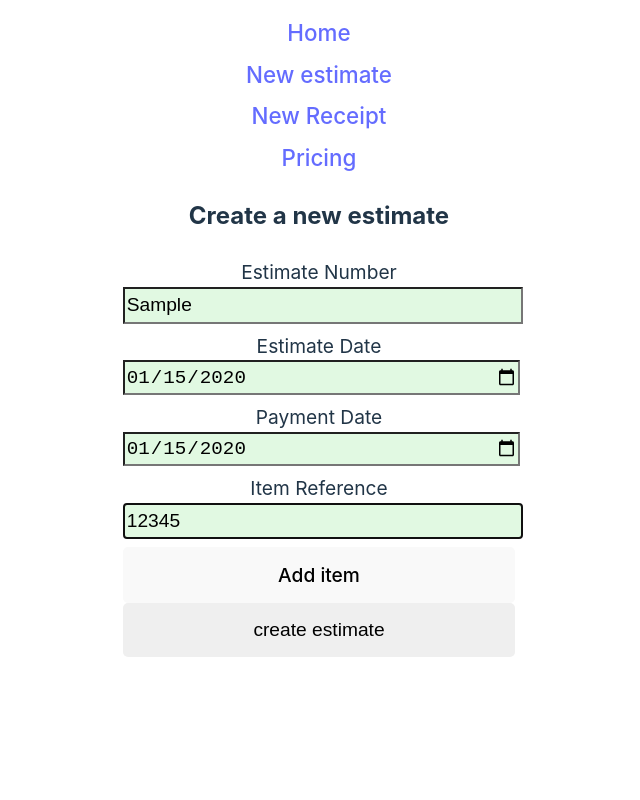
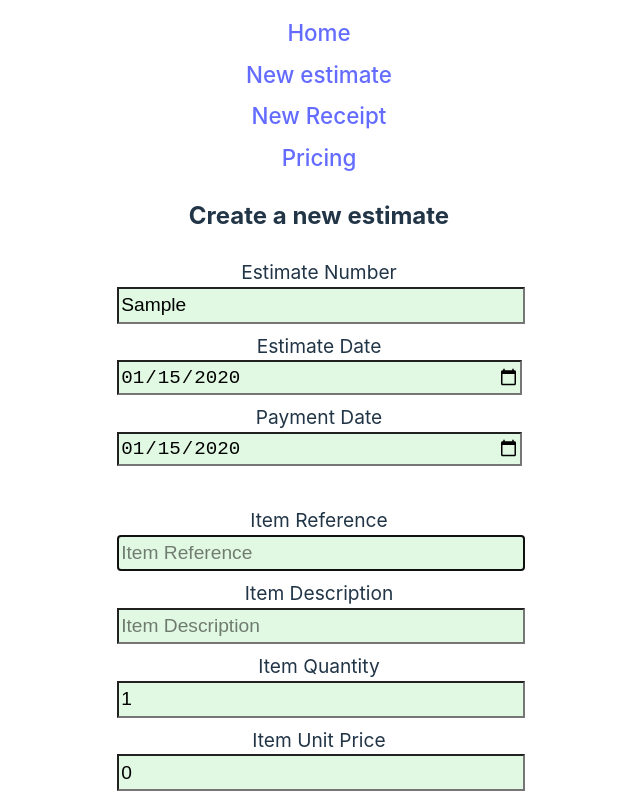
Before and after one commit to Pakibenji/receiptmaker, a React (Vite) app: page /new-estimate in a window 1280 px wide. Both pictures are taken after typing "Sample", "2020-01-15", "2020-01-15" into the empty fields and a click on the button "Add item". Shown: the top 800 px of the page, without its empty margins (321-961 px from the left). Built offline with nearby package versions, Linux system fonts and the light colour scheme.

Commit message:
react-hook-form ok

```diff
--- a/src/components/EstimateForm.module.css
+++ b/src/components/EstimateForm.module.css
@@ -2,6 +2,7 @@
   display: grid;
   grid-template-rows: auto;
   --font-size: 1.2rem;
+  --font-size-smaller: 1rem;
 }
 
 .formlabel {
@@ -30,3 +31,13 @@
   font-size: var(--font-size);
   cursor: pointer;
 }
+.delete {
+  color: white;
+  background-color: red;
+  padding: 0.5rem;
+  font-size: var(--font-size-smaller);
+}
+.task {
+  margin: 2rem 0;
+  padding-bottom: 1rem;
+}
--- a/src/components/EstimateForm.tsx
+++ b/src/components/EstimateForm.tsx
@@ -80,6 +80,103 @@ export default function EstimateForm() {
                     "Please, enter a reference"}
                 </div>
               </div>
+              <div>
+                <label htmlFor="taskDescription" className={styles.formlabel}>
+                  Item Description
+                </label>
+                <input
+                  className={styles.forminput}
+                  type="text"
+                  placeholder="Item Description"
+                  id="taskDescription"
+                  {...register(`tasks.${index}.description` as const, {
+                    required: true,
+                  })}
+                />
+                <div className={styles.formerror}>
+                  {errors?.tasks?.[index]?.description &&
+                    "Please, enter a description"}
+                </div>
+              </div>
+              <div>
+                <label htmlFor="taskQuantity" className={styles.formlabel}>
+                  Item Quantity
+                </label>
+                <input
+                  className={styles.forminput}
+                  type="number"
+                  placeholder="Item Quantity"
+                  id="taskQuantity"
+                  {...register(`tasks.${index}.quantity` as const, {
+                    required: true,
+                  })}
+                />
+                <div className={styles.formerror}>
+                  {errors?.tasks?.[index]?.quantity &&
+                    "Please, enter a quantity"}
+                </div>
+              </div>
+              <div>
+                <label htmlFor="taskUnitPrice" className={styles.formlabel}>
+                  Item Unit Price
+                </label>
+                <input
+                  className={styles.forminput}
+                  type="text"
+                  placeholder="Item Unit Price"
+                  id="taskUnitPrice"
+                  {...register(`tasks.${index}.unitPrice` as const, {
+                    required: true,
+                  })}
+                />
+                <div className={styles.formerror}>
+                  {errors?.tasks?.[index]?.unitPrice &&
+                    "Please, enter a unit price"}
+                </div>
+              </div>
+              <div>
+                <label htmlFor="taskVat" className={styles.formlabel}>
+                  Item VAT
+                </label>
+                <input
+                  className={styles.forminput}
+                  type="text"
+                  placeholder="Item VAT"
+                  id="taskVat"
+                  {...register(`tasks.${index}.vat` as const, {
+                    required: true,
+                  })}
+                />
+                <div className={styles.formerror}>
+                  {errors?.tasks?.[index]?.vat && "Please, enter a vat"}
+                </div>
+              </div>
+              <div>
+                <label htmlFor="taskDeposit" className={styles.formlabel}>
+                  Item Deposit
+                </label>
+                <input
+                  className={styles.forminput}
+                  type="text"
+                  placeholder="Item Deposit"
+                  id="taskDeposit"
+                  {...register(`tasks.${index}.deposit` as const, {
+                    required: true,
+                  })}
+                />
+                <div className={styles.formerror}>
+                  {errors?.tasks?.[index]?.deposit && "Please, enter a deposit"}
+                </div>
+              </div>
+              <button
+                className={styles.delete}
+                type="button"
+                onClick={() => {
+                  remove(index);
+                }}
+              >
+                Delete
+              </button>
             </section>
           </div>
         );
@@ -89,12 +186,12 @@ export default function EstimateForm() {
         type="button"
         onClick={() =>
           append({
-            reference: "12345",
-            description: "test",
+            reference: "",
+            description: "",
             quantity: 1,
-            unitPrice: 1,
-            vat: 1,
-            deposit: 1,
+            unitPrice: 0,
+            vat: 20,
+            deposit: 0,
           })
         }
       >
```
